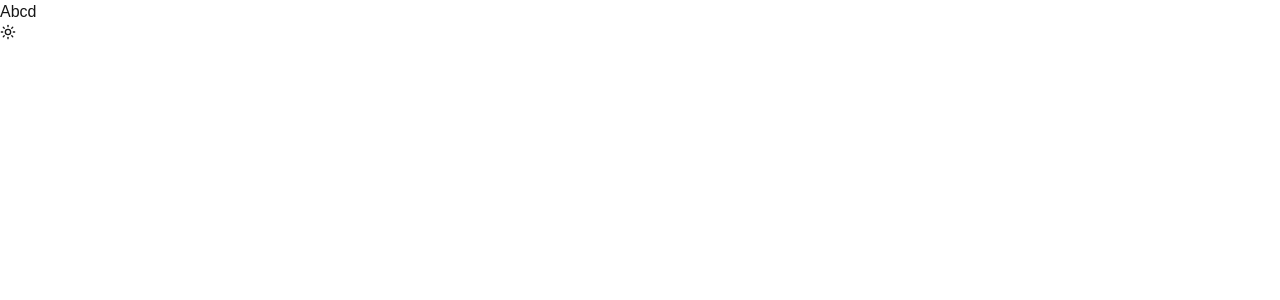
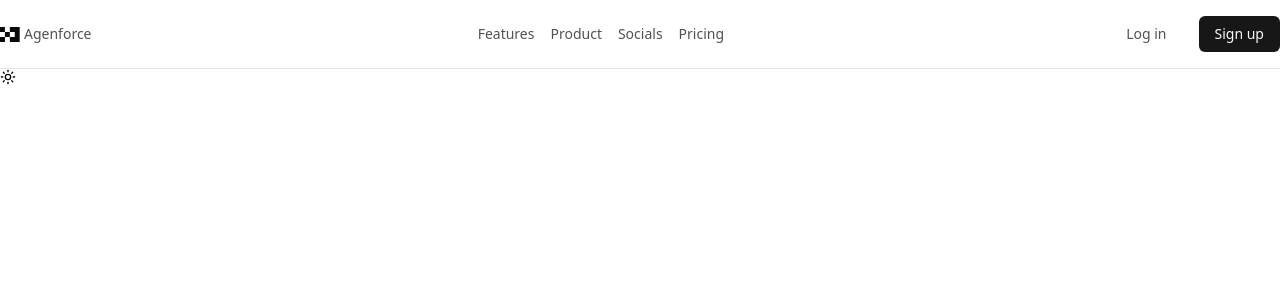
Before and after one commit to igmoni/linear-clone, a Next.js app: page / in a window 1280 px wide. Shown: the top 300 px of the page. Built offline with nearby package versions, Linux system fonts and the light colour scheme.

Commit message:
feat: navbar done

```diff
--- a/src/app/globals.css
+++ b/src/app/globals.css
@@ -1,21 +1,92 @@
  @import "tailwindcss";
-
+ @import "tw-animate-css";
 
  @custom-variant dark (&:where(.dark, .dark *));
 
-
  :root {
-   --background: #ffffff;
-   --foreground: #171717;
    --inter: var(--font-inter);
    --manrope: var(--font-manrope);
+   --radius: 0.625rem;
+   --background: oklch(1 0 0);
+   --foreground: oklch(0.145 0 0);
+   --card: oklch(1 0 0);
+   --card-foreground: oklch(0.145 0 0);
+   --popover: oklch(1 0 0);
+   --popover-foreground: oklch(0.145 0 0);
+   --primary: oklch(0.205 0 0);
+   --primary-foreground: oklch(0.985 0 0);
+   --secondary: oklch(0.97 0 0);
+   --secondary-foreground: oklch(0.205 0 0);
+   --muted: oklch(0.97 0 0);
+   --muted-foreground: oklch(0.556 0 0);
+   --accent: oklch(0.97 0 0);
+   --accent-foreground: oklch(0.205 0 0);
+   --destructive: oklch(0.577 0.245 27.325);
+   --border: oklch(0.922 0 0);
+   --input: oklch(0.922 0 0);
+   --ring: oklch(0.708 0 0);
+   --chart-1: oklch(0.646 0.222 41.116);
+   --chart-2: oklch(0.6 0.118 184.704);
+   --chart-3: oklch(0.398 0.07 227.392);
+   --chart-4: oklch(0.828 0.189 84.429);
+   --chart-5: oklch(0.769 0.188 70.08);
+   --sidebar: oklch(0.985 0 0);
+   --sidebar-foreground: oklch(0.145 0 0);
+   --sidebar-primary: oklch(0.205 0 0);
+   --sidebar-primary-foreground: oklch(0.985 0 0);
+   --sidebar-accent: oklch(0.97 0 0);
+   --sidebar-accent-foreground: oklch(0.205 0 0);
+   --sidebar-border: oklch(0.922 0 0);
+   --sidebar-ring: oklch(0.708 0 0);
+
+   --brand-shadow: -82px 54px 27px 0px rgba(0, 0, 0, 0.01),
+     -52px 35px 25px 0px rgba(0, 0, 0, 0.04),
+     -29px 19px 21px 0px rgba(0, 0, 0, 0.15),
+     -13px 9px 16px 0px rgba(0, 0, 0, 0.25),
+     -3px 2px 9px 0px rgba(0, 0, 0, 0.29);
  }
 
  .dark {
-   --background: #171717;
-   --foreground: #fff;
+   --background: oklch(0.145 0 0);
+   --foreground: oklch(0.985 0 0);
    --inter: var(--font-inter);
    --manrope: var(--font-manrope);
+   --card: oklch(0.205 0 0);
+   --card-foreground: oklch(0.985 0 0);
+   --popover: oklch(0.205 0 0);
+   --popover-foreground: oklch(0.985 0 0);
+   --primary: oklch(0.922 0 0);
+   --primary-foreground: oklch(0.205 0 0);
+   --secondary: oklch(0.269 0 0);
+   --secondary-foreground: oklch(0.985 0 0);
+   --muted: oklch(0.269 0 0);
+   --muted-foreground: oklch(0.708 0 0);
+   --accent: oklch(0.269 0 0);
+   --accent-foreground: oklch(0.985 0 0);
+   --destructive: oklch(0.704 0.191 22.216);
+   --border: oklch(1 0 0 / 10%);
+   --input: oklch(1 0 0 / 15%);
+   --ring: oklch(0.556 0 0);
+   --chart-1: oklch(0.488 0.243 264.376);
+   --chart-2: oklch(0.696 0.17 162.48);
+   --chart-3: oklch(0.769 0.188 70.08);
+   --chart-4: oklch(0.627 0.265 303.9);
+   --chart-5: oklch(0.645 0.246 16.439);
+   --sidebar: oklch(0.205 0 0);
+   --sidebar-foreground: oklch(0.985 0 0);
+   --sidebar-primary: oklch(0.488 0.243 264.376);
+   --sidebar-primary-foreground: oklch(0.985 0 0);
+   --sidebar-accent: oklch(0.269 0 0);
+   --sidebar-accent-foreground: oklch(0.985 0 0);
+   --sidebar-border: oklch(1 0 0 / 10%);
+   --sidebar-ring: oklch(0.556 0 0);
+
+
+   --brand-shadow: -82px 54px 27px 0px rgba(255, 255, 255, 0.01),
+     -52px 35px 25px 0px rgba(255, 255, 255, 0.04),
+     -29px 19px 21px 0px rgba(255, 255, 255, 0.15),
+     -13px 9px 16px 0px rgba(255, 255, 255, 0.25),
+     -3px 2px 9px 0px rgba(255, 255, 255, 0.29);
  }
 
  @theme inline {
@@ -23,10 +94,53 @@
    --color-foreground: var(--foreground);
    --font-inter: var(--inter);
    --font-display: var(--manrope);
+   --color-sidebar-ring: var(--sidebar-ring);
+   --color-sidebar-border: var(--sidebar-border);
+   --color-sidebar-accent-foreground: var(--sidebar-accent-foreground);
+   --color-sidebar-accent: var(--sidebar-accent);
+   --color-sidebar-primary-foreground: var(--sidebar-primary-foreground);
+   --color-sidebar-primary: var(--sidebar-primary);
+   --color-sidebar-foreground: var(--sidebar-foreground);
+   --color-sidebar: var(--sidebar);
+   --color-chart-5: var(--chart-5);
+   --color-chart-4: var(--chart-4);
+   --color-chart-3: var(--chart-3);
+   --color-chart-2: var(--chart-2);
+   --color-chart-1: var(--chart-1);
+   --color-ring: var(--ring);
+   --color-input: var(--input);
+   --color-border: var(--border);
+   --color-destructive: var(--destructive);
+   --color-accent-foreground: var(--accent-foreground);
+   --color-accent: var(--accent);
+   --color-muted-foreground: var(--muted-foreground);
+   --color-muted: var(--muted);
+   --color-secondary-foreground: var(--secondary-foreground);
+   --color-secondary: var(--secondary);
+   --color-primary-foreground: var(--primary-foreground);
+   --color-primary: var(--primary);
+   --color-popover-foreground: var(--popover-foreground);
+   --color-popover: var(--popover);
+   --color-card-foreground: var(--card-foreground);
+   --color-card: var(--card);
+   --radius-sm: calc(var(--radius) - 4px);
+   --radius-md: calc(var(--radius) - 2px);
+   --radius-lg: var(--radius);
+   --radius-xl: calc(var(--radius) + 4px);
+   --radius-2xl: calc(var(--radius) + 8px);
+   --radius-3xl: calc(var(--radius) + 12px);
+   --radius-4xl: calc(var(--radius) + 16px);
+
+   --shadow-brand: var(--brand-shadow, 0 0 #0000);
+
  }
 
- body {
-   background: var(--background);
-   color: var(--foreground);
-   font-family: Arial, Helvetica, sans-serif;
+ @layer base {
+   * {
+     @apply border-border outline-ring/50;
+   }
+
+   body {
+     @apply bg-background text-foreground;
+   }
  }
--- a/src/app/layout.js
+++ b/src/app/layout.js
@@ -1,6 +1,7 @@
 import { Inter, Manrope } from "next/font/google"
 import "./globals.css"
 import ThemeProvider from "@/providers/ThemeProvider"
+import { Navbar } from "@/components/Navbar"
 
 const manrope = Manrope({
   variable: "--font-manrope",
@@ -30,6 +31,7 @@ export default function RootLayout({ children }) {
           enableSystem
           disableTransitionOnChange
         >
+          <Navbar />
           <main className="bg-background text-foreground">
             {children}
           </main>
--- a/src/app/page.js
+++ b/src/app/page.js
@@ -1,13 +1,14 @@
-import { ModeToggle } from '@/components/ModeToggle'
-import React from 'react'
+import { ModeToggle } from "@/components/ModeToggle";
+import { Logo } from "@/svgs/Logo";
 
 const page = () => {
   return (
-    <div className='min-h-screen'>
-      Abcd
+    <div className="min-h-screen">
       <ModeToggle />
+
+
     </div>
-  )
-}
+  );
+};
 
-export default page
+export default page;
--- /dev/null
+++ b/src/components/Container.js
@@ -0,0 +1,8 @@
+import React from "react";
+import { cn } from "@/lib/utils";
+
+const Container = ({ className, children }) => {
+  return <div className={cn("mx-auto max-w-7xl", className)}>{children}</div>;
+};
+
+export { Container };
--- a/src/components/ModeToggle.js
+++ b/src/components/ModeToggle.js
@@ -22,7 +22,7 @@ const ModeToggle = () => {
   return (
     <button
       onClick={switchTheme}
-      className="relative flex size-9 items-center justify-center"
+      className="relative flex size-9 items-center justify-center relative"
       aria-label="Toggle theme"
     >
       <SunIcon
--- /dev/null
+++ b/src/components/Navbar.js
@@ -0,0 +1,44 @@
+import { Logo } from "@/svgs/Logo";
+import React from "react";
+import { Container } from "./Container";
+import Link from "next/link";
+import { Button } from "./ui/button";
+
+const navLinks = [
+  { title: "Features", href: "/features" },
+  { title: "Product", href: "/profuct" },
+  { title: "Socials", href: "/socials" },
+  { title: "Pricing", href: "/pricing" },
+];
+
+const Navbar = () => {
+  return (
+    <div className="border-b  border-neutral-200 dark:border-neutral-800">
+      <Container className={"flex items-center justify-between py-4"}>
+        <Logo />
+        <div className="flex items-center gap-4">
+          {navLinks.map((item) => (
+            <Link
+              key={item.title}
+              href={item.href}
+              className="text-sm font-medium text-neutral-600 dark:text-neutral-400"
+            >
+              {item.title}
+            </Link>
+          ))}
+        </div>
+        <div className="flex items-center gap-4">
+          <Link
+            href={"/login"}
+            className="inline-block rounded-md bg-white px-4 py-2 text-sm font-medium text-neutral-600 dark:text-neutral-400"
+          >
+            Log in
+          </Link>
+          <Button>Sign up</Button>
+        </div>
+      </Container>
+    </div>
+  );
+};
+
+export { Navbar };
--- /dev/null
+++ b/src/components/ui/button.jsx
@@ -0,0 +1,60 @@
+import * as React from "react"
+import { cva } from "class-variance-authority";
+import { Slot } from "radix-ui"
+
+import { cn } from "@/lib/utils"
+
+const buttonVariants = cva(
+  "inline-flex items-center justify-center gap-2 whitespace-nowrap rounded-sm text-sm font-medium transition-all disabled:pointer-events-none disabled:opacity-50 [&_svg]:pointer-events-none [&_svg:not([class*='size-'])]:size-4 shrink-0 [&_svg]:shrink-0 outline-none focus-visible:border-ring focus-visible:ring-ring/50 focus-visible:ring-[3px] aria-invalid:ring-destructive/20 dark:aria-invalid:ring-destructive/40 aria-invalid:border-destructive",
+  {
+    variants: {
+      variant: {
+        default: "bg-primary  text-primary-foreground hover:bg-primary/90 hover:shadow-brand",
+        destructive:
+          "bg-destructive text-white hover:bg-destructive/90 focus-visible:ring-destructive/20 dark:focus-visible:ring-destructive/40 dark:bg-destructive/60",
+        outline:
+          "border bg-background shadow-xs hover:bg-accent hover:text-accent-foreground dark:bg-input/30 dark:border-input dark:hover:bg-input/50",
+        secondary:
+          "bg-secondary text-secondary-foreground hover:bg-secondary/80",
+        ghost:
+          "hover:bg-accent hover:text-accent-foreground dark:hover:bg-accent/50",
+        link: "text-primary underline-offset-4 hover:underline",
+      },
+      size: {
+        default: "h-9 px-4 py-2 has-[>svg]:px-3",
+        xs: "h-6 gap-1 rounded-md px-2 text-xs has-[>svg]:px-1.5 [&_svg:not([class*='size-'])]:size-3",
+        sm: "h-8 rounded-md gap-1.5 px-3 has-[>svg]:px-2.5",
+        lg: "h-10 rounded-md px-6 has-[>svg]:px-4",
+        icon: "size-9",
+        "icon-xs": "size-6 rounded-md [&_svg:not([class*='size-'])]:size-3",
+        "icon-sm": "size-8",
+        "icon-lg": "size-10",
+      },
+    },
+    defaultVariants: {
+      variant: "default",
+      size: "default",
+    },
+  }
+)
+
+function Button({
+  className,
+  variant = "default",
+  size = "default",
+  asChild = false,
+  ...props
+}) {
+  const Comp = asChild ? Slot.Root : "button"
+
+  return (
+    <Comp
+      data-slot="button"
+      data-variant={variant}
+      data-size={size}
+      className={cn(buttonVariants({ variant, size, className }))}
+      {...props} />
+  );
+}
+
+export { Button, buttonVariants }
--- /dev/null
+++ b/src/lib/utils.js
@@ -0,0 +1,6 @@
+import { clsx } from "clsx";
+import { twMerge } from "tailwind-merge"
+
+export function cn(...inputs) {
+  return twMerge(clsx(inputs));
+}
--- /dev/null
+++ b/src/svgs/Logo.js
@@ -0,0 +1,33 @@
+import React from "react";
+import { cn } from "@/lib/utils";
+import Link from "next/link";
+
+const Logo = ({ className }) => {
+  return (
+    <Link href="/" className={cn("flex items-center gap-1", className)}>
+      <LogoIcon className={"shrink-0"}  />
+      <span className="text-sm text-neutral-600">Agenforce</span>
+    </Link>
+  );
+};
+
+
+export { Logo };
+
+const LogoIcon = (props) => {
+  return (
+    <svg
+      width="20"
+      height="15"
+      viewBox="0 0 20 15"
+      fill="none"
+      xmlns="http://www.w3.org/2000/svg"
+      {...props}
+    >
+      <path
+        d="M4.92285 14.8848H0V9.96191H4.92285V14.8848ZM19.6924 14.8848H9.84668V9.96191H4.92383V5.03809H9.84668V0.115234H19.6924V14.8848ZM9.84668 9.96191H14.7695V5.03906H9.84668V9.96191ZM4.92285 5.03809H0V0.115234H4.92285V5.03809Z"
+        fill="currentColor"
+      ></path>
+    </svg>
+  );
+};
```
Also changed, not shown: package.json (+7 -2 lines), components.json (added), 1 other file (tests, documents, lock files or other folders).
